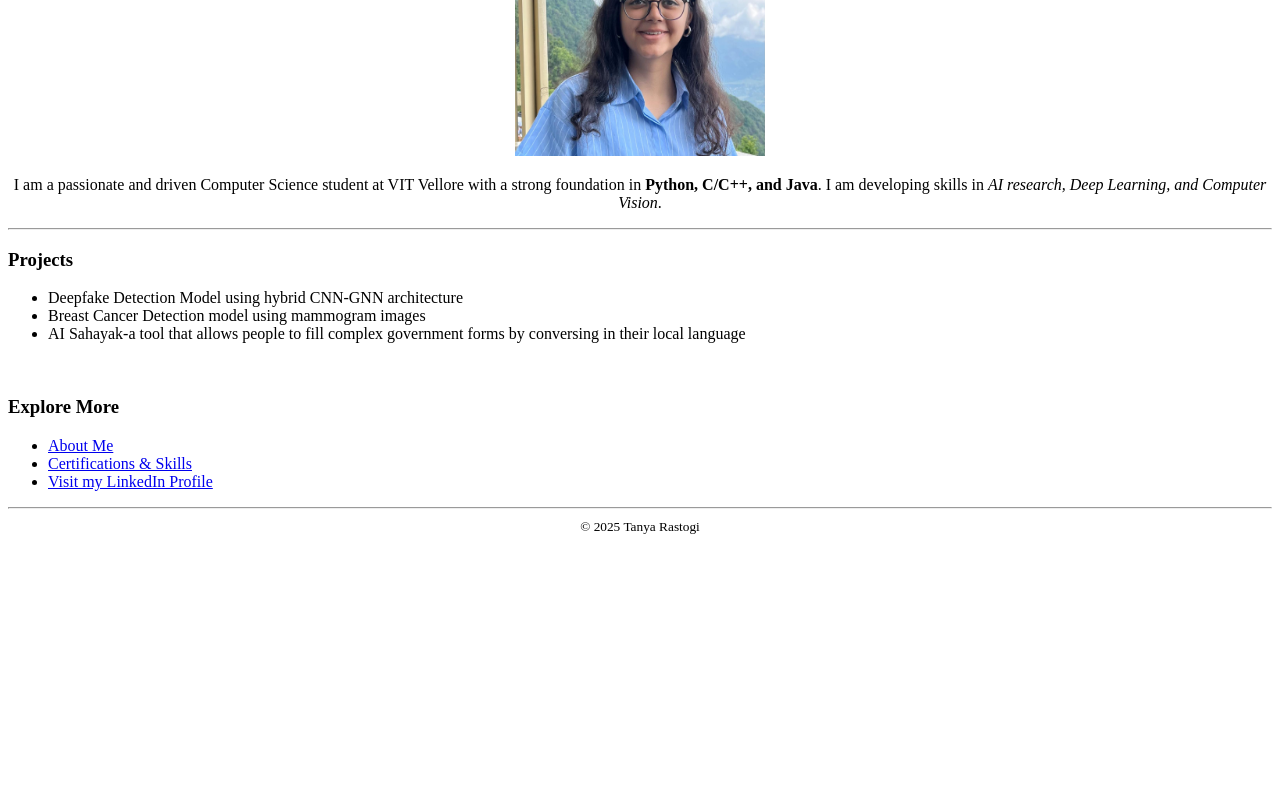
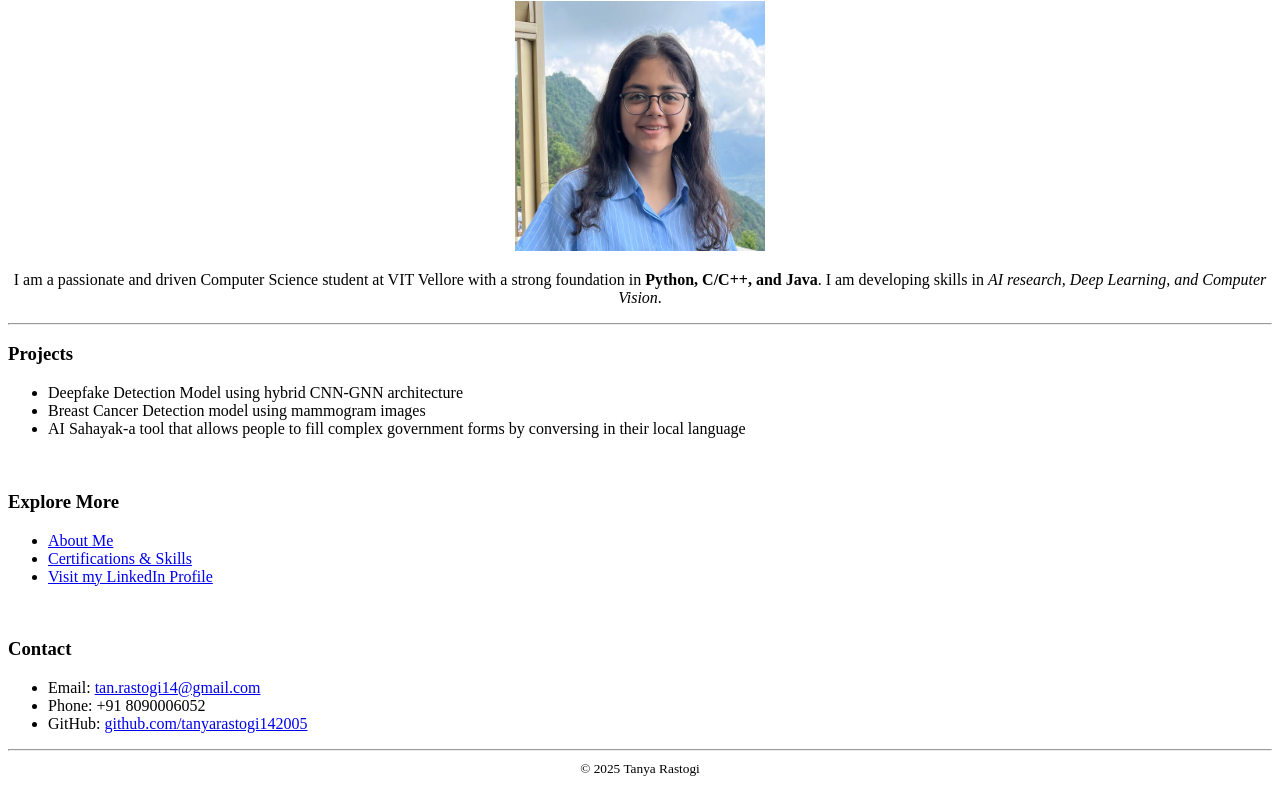
Before and after one commit to tanyarastogi142005/Resume-website, a plain HTML site: page index.html in a window 1280 px wide. Shown: the part 174-959 px from the top of the page. Before the commit the page ends 800 px from the top, so only its background shows below. Drawn offline with Linux system fonts and the light colour scheme.

Commit message:
Update index.html

```diff
--- a/index.html
+++ b/index.html
@@ -6,7 +6,7 @@
 
 <body>
 
-<!--Navigate>
+<!--Navigate-->
 <center>
   <h2>Tanya Rastogi</h2>
   <a href="index.html">Home</a> |
@@ -36,7 +36,7 @@
 
 <hr>
 
-<!--Highlights Section-->
+<!--Projects Section (kept exactly as your code)-->
 <h3>Projects</h3>
 <ul>
   <li>Deepfake Detection Model using hybrid CNN-GNN architecture</li>
@@ -46,12 +46,22 @@
 
 <br>
 
-<!-- Quick Links -->
+<!-- Explore More -->
 <h3>Explore More</h3>
 <ul>
   <li><a href="aboutme.html">About Me</a></li>
   <li><a href="certi.html">Certifications & Skills</a></li>
   <li><a href="https://www.linkedin.com/in/tanya-rastogi-66153b1a7/" target="_blank">Visit my LinkedIn Profile</a></li>
+</ul>
+
+<br>
+
+<!-- Contact Section (Only addition) -->
+<h3>Contact</h3>
+<ul>
+  <li>Email: <a href="mailto:tan.rastogi14@gmail.com">tan.rastogi14@gmail.com</a></li>
+  <li>Phone: +91 8090006052</li>
+  <li>GitHub: <a href="https://github.com/tanyarastogi142005" target="_blank">github.com/tanyarastogi142005</a></li>
 </ul>
 
 <hr>
```
